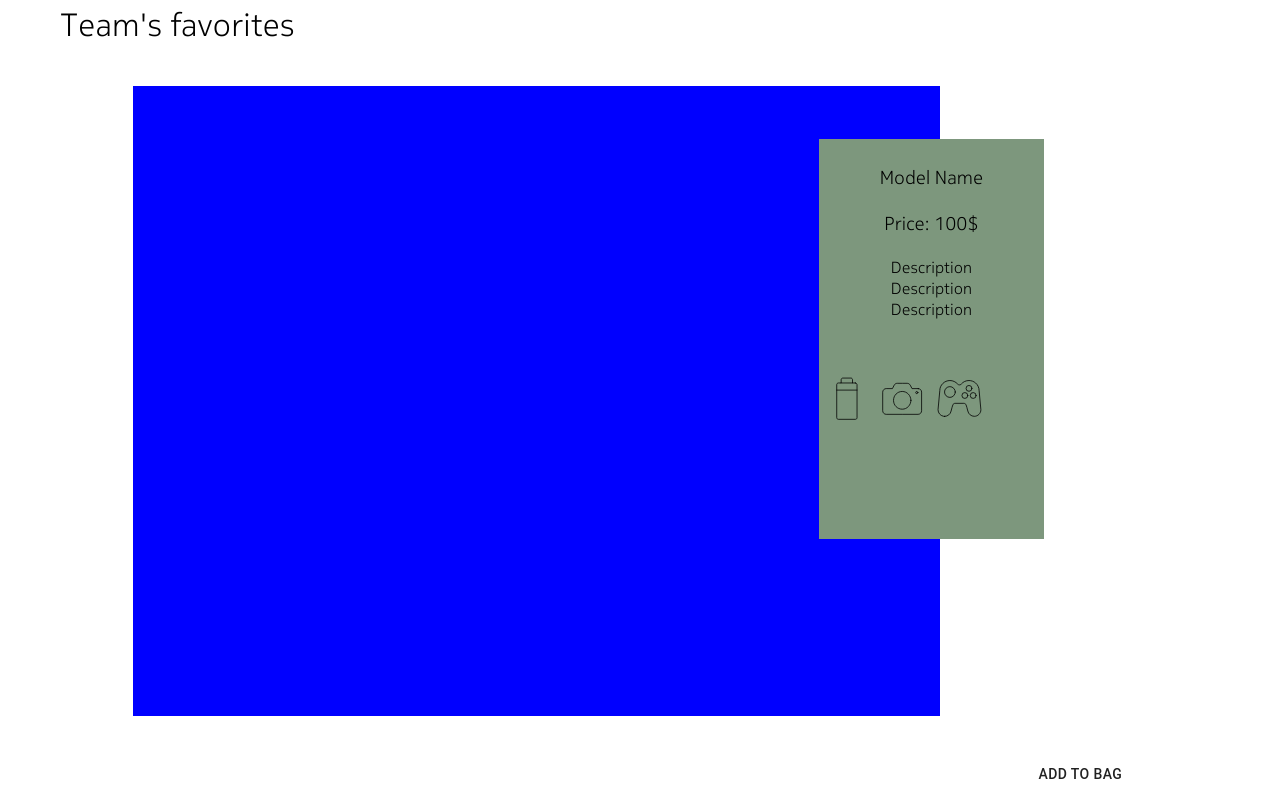
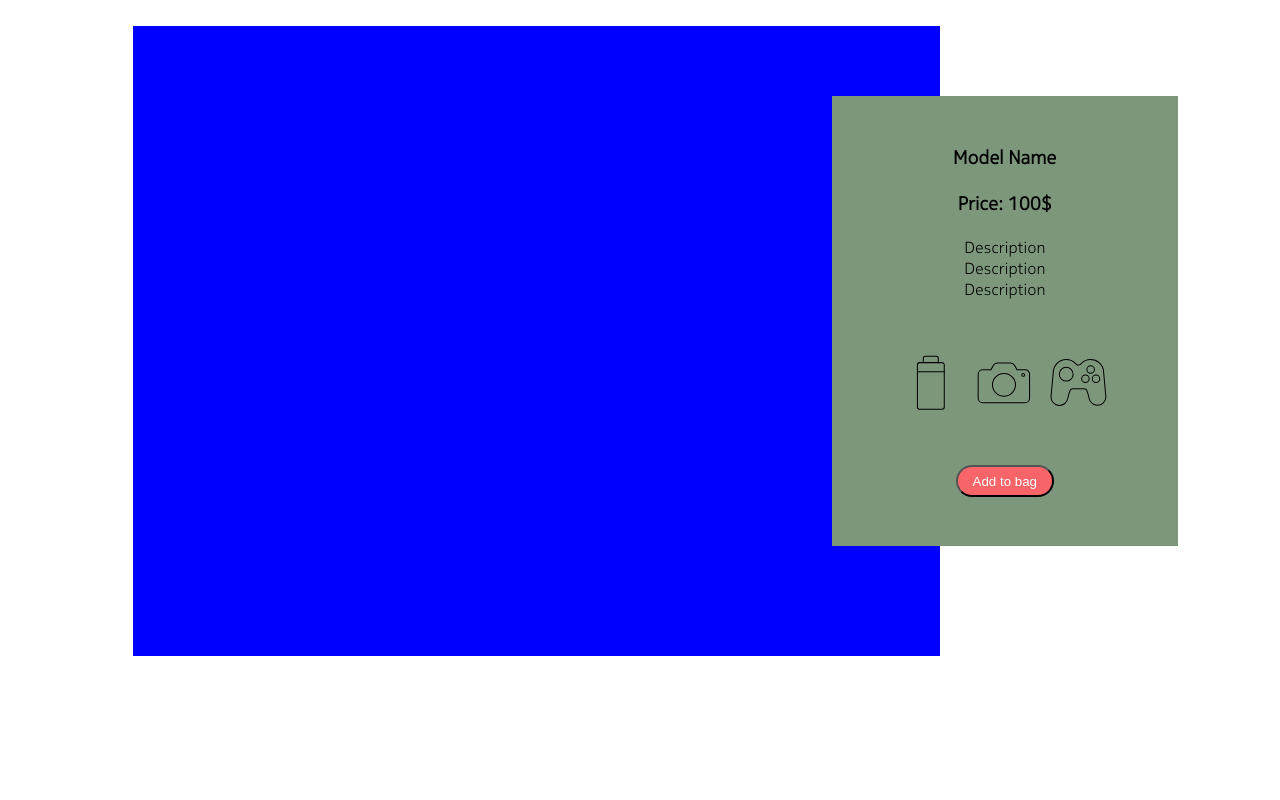
Before and after one commit to leonore14/nokia-team-1-copie, a React (Create React App) app: page / in a window 1280 px wide. Shown: the part 1060-1860 px from the top of the page. Built offline with nearby package versions, Linux system fonts and the light colour scheme; no server answers.

Commit message:
fixing some elements of favorites

```diff
--- a/package.json
+++ b/package.json
@@ -33,5 +33,7 @@
       "last 1 safari version"
     ]
   },
-  "devDependencies": {}
+  "devDependencies": {
+    "file-loader": "^6.1.0"
+  }
 }
--- a/src/components/TeamFavorite.css
+++ b/src/components/TeamFavorite.css
@@ -1,16 +1,11 @@
+.emptyContainer{
+	height: 40px;
+}
 
-
-.teamFavorite__title > h1{
+.teamFavorite__title{
 	 margin-left: 60px;
 	 margin-bottom: 40px;
 }
-
-.componentTeam {
-	z-index: 1;
-	margin-bottom: 10%;
-	margin-top: 100px;
-}
-
 
 .teamFavorite__phone1 {
 	display: flex;
@@ -22,7 +17,6 @@
 	margin-right: auto;
 }
 
-
 .teamFavorite__center {
 	background-color: blue;
 	z-index: 3;
@@ -30,62 +24,51 @@
 	margin-left: 6%;
 	height: 630px;
 	margin-right: auto;
+	position: relative;
 }
-
 
 .teamFavorite__infoRight {
 	background-color: #7d977d;
     z-index: 4;
-    width: 28%;
-    margin-left: 85%;
-    margin-right: auto;
-    height: 400px;
-	margin-top: 4%;
+	width: 27%;
+	height: 450px;
+    margin-left: 60%;
+	margin-right: auto;
+	padding: 2%;
+	position: absolute ;
+	margin-top: 70px;
 	display: flex;
 	flex-direction: column;
 	justify-content: space-around;
 	align-items: center;
 }
 
-
-
  .teamFavorit__descr {
 	display: flex;
 	flex-direction: column;
 	align-items: center;
-
-
 }
 
-
-
-
-.teamFavorite__images  {
+.teamFavorite__images {
 	display: flex;
 	flex-direction: row;
-	align-items: center;
-
+	justify-content: center;
 }
 
 .teamFavorite__images > img {
 	width: 25%;
-
 }
 
+.teamFavorite__button{
+	background-color: #f76568;
+	border-radius: 25px;
+	color: #fff;
+	height: 2rem;
+	z-index: 6;
+	padding-right: 5%;
+	padding-left: 5%;
+}
 
-
-
-
-
-
- .teamFavorite__button{
-	background-color: #f76568;
-    border-radius: 100px;
-    padding: 12px;
-    width: 126px;
-    color: #fff;
-	text-transform: initial;
-	top: 279px;
-	right: -149px;
-	z-index: 6;
+.emptyContainerHigh{
+	height: 150px;
 }
--- a/src/components/TeamFavorite.js
+++ b/src/components/TeamFavorite.js
@@ -8,27 +8,27 @@ import { Button } from '@material-ui/core';
 function TeamFavorite() {
 	return (
 		<>
+			<div className='emptyContainer'></div>
 
 			<div className="componentTeam">
+
 				<div className="teamFavorite__title">
 					<h1>Team's favorites</h1>
 				</div>
-
 
 				<div className="teamFavorite__phone1">
 
 
 					<div className="teamFavorite__center">
-						<div className="teamFavorite__carousel">
-							<img src="" alt="" />
-						</div>
+						<img src="" alt="" />
+					</div>
 
-						<div className="teamFavorite__infoRight">
+					<div className="teamFavorite__infoRight">
 							<div className="teamFavorit__descr">
 
-								<h3>Model Name</h3>
+								<h3><strong>Model Name</strong></h3>
 								<br />
-								<h3>Price: 100$</h3>
+								<h3><strong>Price: 100$</strong></h3>
 								<br />
 								<p>Description</p>
 								<p>Description</p>
@@ -38,14 +38,13 @@ function TeamFavorite() {
 								<img src={battery} alt="battery" />
 								<img src={camera} alt="camera" />
 								<img src={games} alt="games" />
+							</div>
+							<button className="teamFavorite__button">Add to bag</button>
+					</div>
 
-							</div>
-							<Button className="teamFavorite__button">Add to bag</Button>
-
-						</div>
-					</div>
 				</div >
 			</div>
+			<div className='emptyContainerHigh'></div>
 		</>
 	)
 }
```
Also changed, not shown: 1 other file (tests, documents, lock files or other folders).
